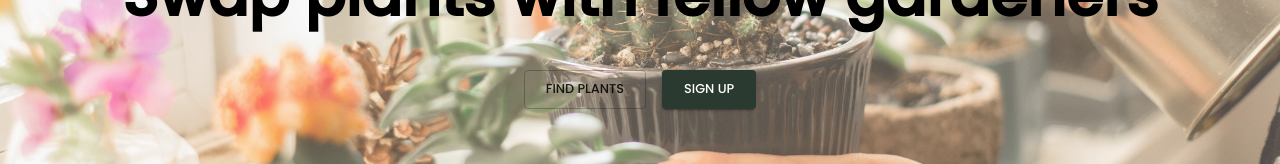
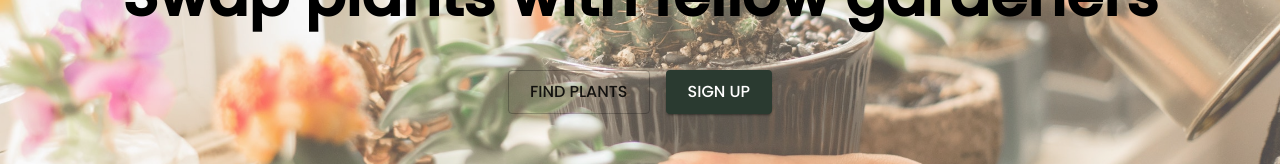
Before and after one commit to iwoork/plant-ui, a Next.js app: page / in a window 1280 px wide. Shown: the part 304-468 px from the top of the page. Built offline with nearby package versions, Linux system fonts and the light colour scheme.

Commit message:
Increase fontsize

```diff
--- a/pages/index.tsx
+++ b/pages/index.tsx
@@ -31,7 +31,8 @@ const useStyles = makeStyles((theme: Theme) =>
       }
     },
     actions: {
-      margin: theme.spacing(5, 1)
+      margin: theme.spacing(5, 1),
+      fontSize: 16,
     },
     heroText: {
       fontSize: 60,
```
